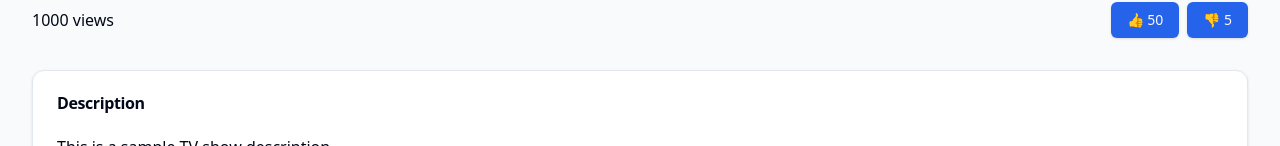
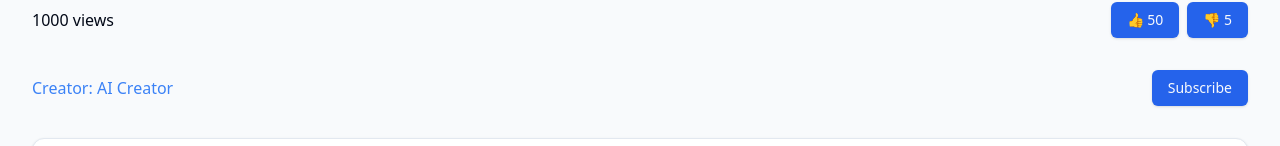
Before and after one commit to markokraemer/sg-3031722902972818, a Next.js app: page /watch/1 in a window 1280 px wide. Shown: the part 806-952 px from the top of the page. Built offline with nearby package versions, Linux system fonts and the light colour scheme; no server answers.

Commit message:
SOFTGEN MAGIC

```diff
--- /dev/null
+++ b/src/pages/api/subscribe.js
@@ -0,0 +1,32 @@
+import { getSession } from 'next-auth/react';
+import prisma from '@/lib/prisma';
+
+export default async function handler(req, res) {
+  if (req.method !== 'POST') {
+    return res.status(405).json({ message: 'Method not allowed' });
+  }
+
+  const session = await getSession({ req });
+  if (!session) {
+    return res.status(401).json({ message: 'Unauthorized' });
+  }
+
+  const { creatorId } = req.body;
+  const userId = session.user.id;
+
+  try {
+    const subscription = await prisma.user.update({
+      where: { id: userId },
+      data: {
+        subscriptions: {
+          connect: { id: creatorId },
+        },
+      },
+    });
+
+    res.status(200).json({ message: 'Subscribed successfully', subscription });
+  } catch (error) {
+    console.error('Error subscribing:', error);
+    res.status(500).json({ message: 'Error subscribing', error: error.message });
+  }
+}
--- a/src/pages/profile/[id].js
+++ b/src/pages/profile/[id].js
@@ -10,6 +10,7 @@ export default function ProfilePage() {
   const { id } = router.query;
   const [creator, setCreator] = useState(null);
   const [videos, setVideos] = useState([]);
+  const [isSubscribed, setIsSubscribed] = useState(false);
 
   useEffect(() => {
     if (id) {
@@ -20,6 +21,7 @@ export default function ProfilePage() {
         name: "AI Creator",
         description: "I create amazing AI-generated content!",
         avatar: "https://picsum.photos/200",
+        subscriberCount: 1000,
       });
       setVideos([
         { id: 1, title: "AI-Generated Sci-Fi Adventure", views: 1500, thumbnail: "https://picsum.photos/300/200" },
@@ -28,6 +30,27 @@ export default function ProfilePage() {
       ]);
     }
   }, [id]);
+
+  const handleSubscribe = async () => {
+    try {
+      const response = await fetch('/api/subscribe', {
+        method: 'POST',
+        headers: {
+          'Content-Type': 'application/json',
+        },
+        body: JSON.stringify({ creatorId: id }),
+      });
+      if (response.ok) {
+        setIsSubscribed(true);
+        setCreator(prev => ({
+          ...prev,
+          subscriberCount: prev.subscriberCount + 1
+        }));
+      }
+    } catch (error) {
+      console.error('Error subscribing:', error);
+    }
+  };
 
   if (!creator) {
     return <div>Loading...</div>;
@@ -45,11 +68,14 @@ export default function ProfilePage() {
             <div>
               <CardTitle className="text-2xl">{creator.name}</CardTitle>
               <p className="text-gray-600">{creator.description}</p>
+              <p className="text-sm text-gray-500">{creator.subscriberCount} subscribers</p>
             </div>
           </div>
         </CardHeader>
         <CardContent>
-          <Button>Subscribe</Button>
+          <Button onClick={handleSubscribe} disabled={isSubscribed}>
+            {isSubscribed ? 'Subscribed' : 'Subscribe'}
+          </Button>
         </CardContent>
       </Card>
       <h2 className="text-2xl font-bold">Videos</h2>
--- a/src/pages/watch/[id].js
+++ b/src/pages/watch/[id].js
@@ -1,6 +1,7 @@
 import { useState, useEffect } from 'react';
 import { useRouter } from 'next/router';
 import { useSession } from 'next-auth/react';
+import Link from 'next/link';
 import { Button } from "@/components/ui/button";
 import { Card, CardContent, CardHeader, CardTitle } from "@/components/ui/card";
 import { Textarea } from "@/components/ui/textarea";
@@ -16,6 +17,7 @@ export default function WatchPage() {
   const [views, setViews] = useState(0);
   const [upvotes, setUpvotes] = useState(0);
   const [downvotes, setDownvotes] = useState(0);
+  const [isSubscribed, setIsSubscribed] = useState(false);
 
   useEffect(() => {
     if (id) {
@@ -26,6 +28,10 @@ export default function WatchPage() {
         title: "Sample TV Show",
         description: "This is a sample TV show description.",
         url: "https://example.com/sample-video.mp4",
+        creator: {
+          id: "creator123",
+          name: "AI Creator",
+        },
       });
       setComments([
         { id: 1, user: "User1", text: "Great video!" },
@@ -52,6 +58,23 @@ export default function WatchPage() {
     }
   };
 
+  const handleSubscribe = async () => {
+    try {
+      const response = await fetch('/api/subscribe', {
+        method: 'POST',
+        headers: {
+          'Content-Type': 'application/json',
+        },
+        body: JSON.stringify({ creatorId: video.creator.id }),
+      });
+      if (response.ok) {
+        setIsSubscribed(true);
+      }
+    } catch (error) {
+      console.error('Error subscribing:', error);
+    }
+  };
+
   if (!video) {
     return <div>Loading...</div>;
   }
@@ -66,6 +89,14 @@ export default function WatchPage() {
           <Button onClick={() => handleVote('up')}>👍 {upvotes}</Button>
           <Button onClick={() => handleVote('down')}>👎 {downvotes}</Button>
         </div>
+      </div>
+      <div className="flex justify-between items-center">
+        <Link href={`/profile/${video.creator.id}`}>
+          <a className="text-blue-500 hover:underline">Creator: {video.creator.name}</a>
+        </Link>
+        <Button onClick={handleSubscribe} disabled={isSubscribed}>
+          {isSubscribed ? 'Subscribed' : 'Subscribe'}
+        </Button>
       </div>
       <Card>
         <CardHeader>
```
